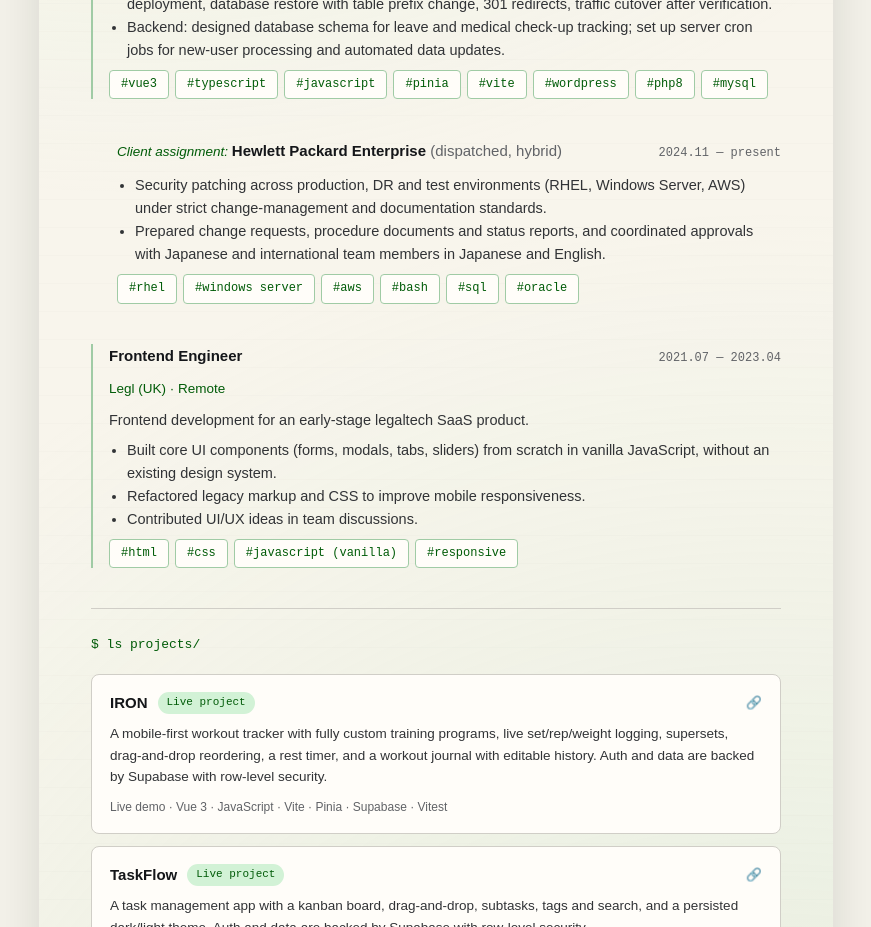
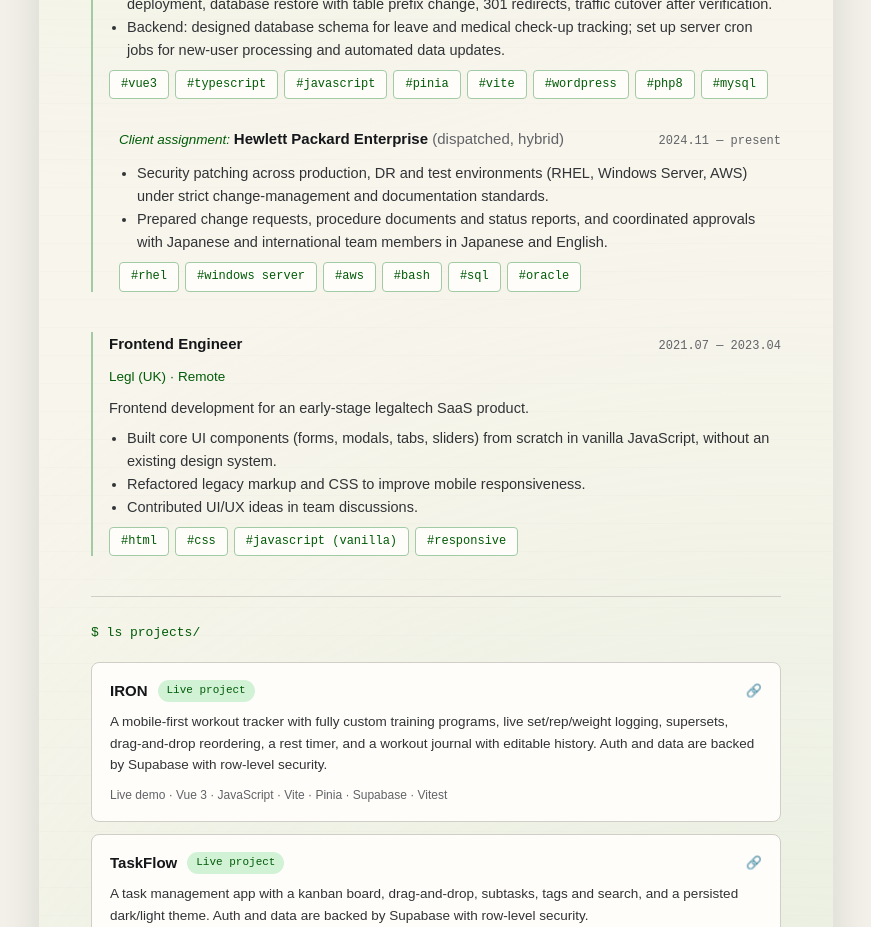
Before and after one commit to GrayMurakami/website-resume, a Nuxt app: page / in a window 1280 px wide. Shown: the part 1280-2207 px from the top of the page, without its empty margins (204-1075 px from the left). Built offline with nearby package versions, Linux system fonts and the light colour scheme.

Commit message:
style: fix for experience ver3

```diff
--- a/app/components/resume/ResumeExperience.vue
+++ b/app/components/resume/ResumeExperience.vue
@@ -70,7 +70,6 @@
         #mysql
       </span>
     </div>
-  </div>
 
     <div class="exp-item-sub">
       <div class="exp-head-sub">
@@ -114,6 +113,7 @@
         <span class="tag">
           #oracle
         </span>
+      </div>
     </div>
   </div>
 
@@ -168,8 +168,8 @@
 }
 
 .exp-item-sub {
-  margin-bottom: 40px;
-  padding-left: 26px;
+  margin-top: 28px;
+  padding-left: 10px;
 }
 
 .exp-head {
@@ -190,6 +190,7 @@
 
   & .exp-title {
     margin: 0;
+    color: var(--text-strong);
   }
 }
 
```
Lines whose indentation alone changed are shown as unchanged.
